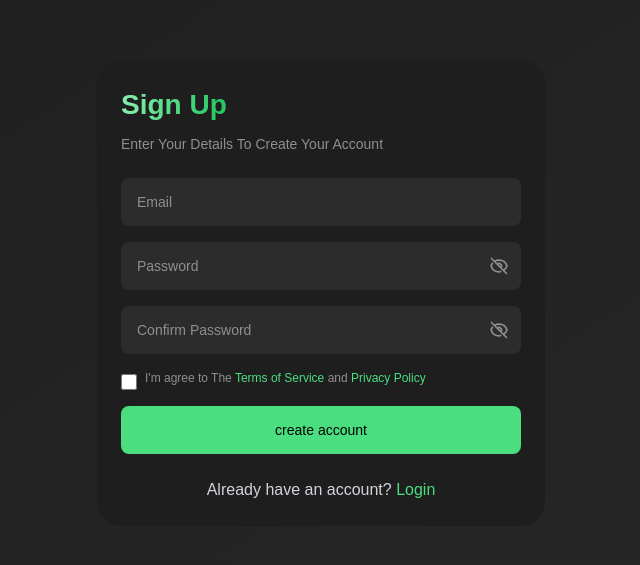
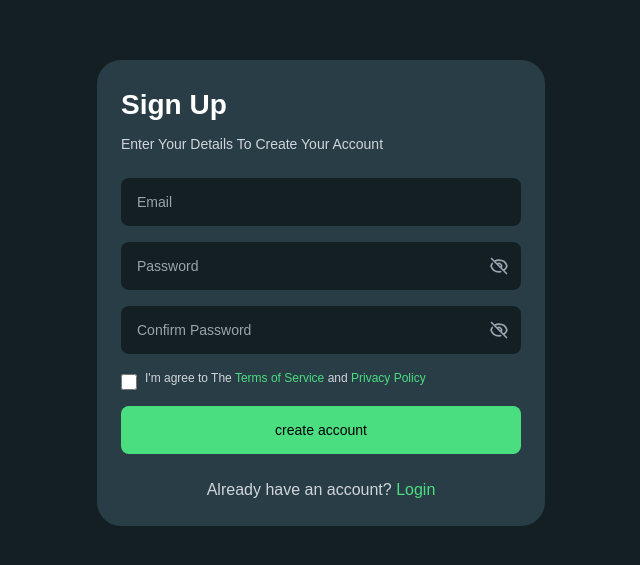
Before and after one commit to SeifEldin15/Sign-Language-Website, a React (Vite) app: page /signup in a window 1280 px wide. Shown: the part 107-672 px from the top of the page, without its empty margins (319-959 px from the left). Built offline with nearby package versions, Linux system fonts and the light colour scheme.

Commit message:
Change sign up and login colors

```diff
--- a/src/pages/Login.jsx
+++ b/src/pages/Login.jsx
@@ -10,14 +10,14 @@ const Login = () => {
   };
 
   return (
-    <div className="min-h-screen bg-gradient-to-br from-[#1E1E1E] via-[#232323] to-[#282828] flex items-center justify-center px-4 h-screen">
-      <div className="max-w-md w-full space-y-6 p-6 bg-[#1E1E1E] rounded-3xl">
+    <div className="min-h-screen bg-[#141F23] flex items-center justify-center px-4 h-screen">
+      <div className="max-w-md w-full space-y-6 p-6 bg-[#293D46] rounded-3xl">
         <div>
-          <h2 className="text-[28px] font-bold bg-gradient-to-r from-green-300 to-green-500 inline-block text-transparent bg-clip-text">
+          <h2 className="text-[28px] font-bold text-white">
             Login
           </h2>
-          <p className="mt-2 text-[#8F8F8F] text-sm">
-            Enter Your Details To Create Your Account
+          <p className="mt-2 text-gray-300 text-sm">
+            Enter Your Details To Access Your Account
           </p>
         </div>
 
@@ -27,7 +27,7 @@ const Login = () => {
               <input
                 type="text"
                 required
-                className="w-full px-4 py-3.5 bg-[#2C2C2C] rounded-lg text-white placeholder-[#8F8F8F] text-sm focus:outline-none"
+                className="w-full px-4 py-3.5 bg-[#141F23] rounded-lg text-white placeholder-gray-400 text-sm focus:outline-none focus:ring-1 focus:ring-green-400"
                 placeholder="Email"
               />
             </div>
@@ -36,7 +36,7 @@ const Login = () => {
               <input
                 type={showPassword ? "text" : "password"}
                 required
-                className="w-full px-4 py-3.5 bg-[#2C2C2C] rounded-lg text-white placeholder-[#8F8F8F] text-sm focus:outline-none"
+                className="w-full px-4 py-3.5 bg-[#141F23] rounded-lg text-white placeholder-gray-400 text-sm focus:outline-none focus:ring-1 focus:ring-green-400"
                 placeholder="Password"
               />
               <button
--- a/src/pages/Signup.jsx
+++ b/src/pages/Signup.jsx
@@ -18,13 +18,13 @@ const Signup = () => {
   };
 
   return (
-    <div className="min-h-screen bg-gradient-to-br from-[#1E1E1E] via-[#232323] to-[#282828] flex items-center justify-center px-4 h-screen">
-      <div className="max-w-md w-full space-y-6 p-6 bg-[#1E1E1E] rounded-3xl">
+    <div className="min-h-screen bg-[#141F23] flex items-center justify-center px-4 h-screen">
+      <div className="max-w-md w-full space-y-6 p-6 bg-[#293D46] rounded-3xl">
         <div>
-          <h2 className="text-[28px] font-bold bg-gradient-to-r from-green-300 to-green-500 inline-block text-transparent bg-clip-text">
+          <h2 className="text-[28px] font-bold text-white">
             Sign Up
           </h2>
-          <p className="mt-2 text-[#8F8F8F] text-sm">
+          <p className="mt-2 text-gray-300 text-sm">
             Enter Your Details To Create Your Account
           </p>
         </div>
@@ -35,7 +35,7 @@ const Signup = () => {
               <input
                 type="text"
                 required
-                className="w-full px-4 py-3.5 bg-[#2C2C2C] rounded-lg text-white placeholder-[#8F8F8F] text-sm focus:outline-none"
+                className="w-full px-4 py-3.5 bg-[#141F23] rounded-lg text-white placeholder-gray-400 text-sm focus:outline-none focus:ring-1 focus:ring-green-400"
                 placeholder="Email"
               />
             </div>
@@ -44,7 +44,7 @@ const Signup = () => {
               <input
                 type={showPassword ? "text" : "password"}
                 required
-                className="w-full px-4 py-3.5 bg-[#2C2C2C] rounded-lg text-white placeholder-[#8F8F8F] text-sm focus:outline-none"
+                className="w-full px-4 py-3.5 bg-[#141F23] rounded-lg text-white placeholder-gray-400 text-sm focus:outline-none focus:ring-1 focus:ring-green-400"
                 placeholder="Password"
               />
               <button
@@ -52,7 +52,7 @@ const Signup = () => {
                 className="absolute right-3 top-1/2 -translate-y-1/2"
                 onClick={() => setShowPassword(!showPassword)}
               >
-                <svg className="w-5 h-5 text-[#8F8F8F]" fill="none" stroke="currentColor" viewBox="0 0 24 24">
+                <svg className="w-5 h-5 text-gray-400" fill="none" stroke="currentColor" viewBox="0 0 24 24">
                   {showPassword ? (
                     <path strokeLinecap="round" strokeLinejoin="round" strokeWidth={2} d="M15 12a3 3 0 11-6 0 3 3 0 016 0z" />
                   ) : (
@@ -66,7 +66,7 @@ const Signup = () => {
               <input
                 type={showConfirmPassword ? "text" : "password"}
                 required
-                className="w-full px-4 py-3.5 bg-[#2C2C2C] rounded-lg text-white placeholder-[#8F8F8F] text-sm focus:outline-none"
+                className="w-full px-4 py-3.5 bg-[#141F23] rounded-lg text-white placeholder-gray-400 text-sm focus:outline-none focus:ring-1 focus:ring-green-400"
                 placeholder="Confirm Password"
               />
               <button
@@ -74,7 +74,7 @@ const Signup = () => {
                 className="absolute right-3 top-1/2 -translate-y-1/2"
                 onClick={() => setShowConfirmPassword(!showConfirmPassword)}
               >
-                <svg className="w-5 h-5 text-[#8F8F8F]" fill="none" stroke="currentColor" viewBox="0 0 24 24">
+                <svg className="w-5 h-5 text-gray-400" fill="none" stroke="currentColor" viewBox="0 0 24 24">
                   {showConfirmPassword ? (
                     <path strokeLinecap="round" strokeLinejoin="round" strokeWidth={2} d="M15 12a3 3 0 11-6 0 3 3 0 016 0z" />
                   ) : (
@@ -91,7 +91,7 @@ const Signup = () => {
               required
               className="mt-1 w-4 h-4 rounded border-gray-300 text-[#4ADE80] focus:ring-[#4ADE80]"
             />
-            <label className="block text-xs text-[#8F8F8F]">
+            <label className="block text-xs text-gray-300">
               I'm agree to The{' '}
               <Link to="/terms" className="text-[#4ADE80] hover:text-[#3FCF76]">
                 Terms of Service
```
